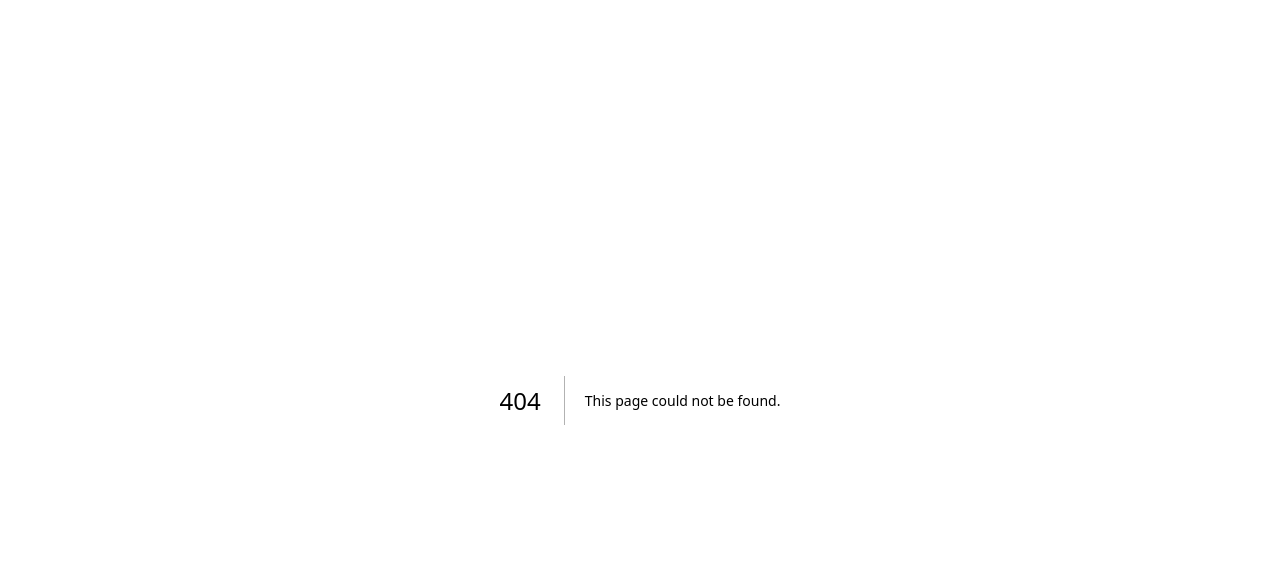
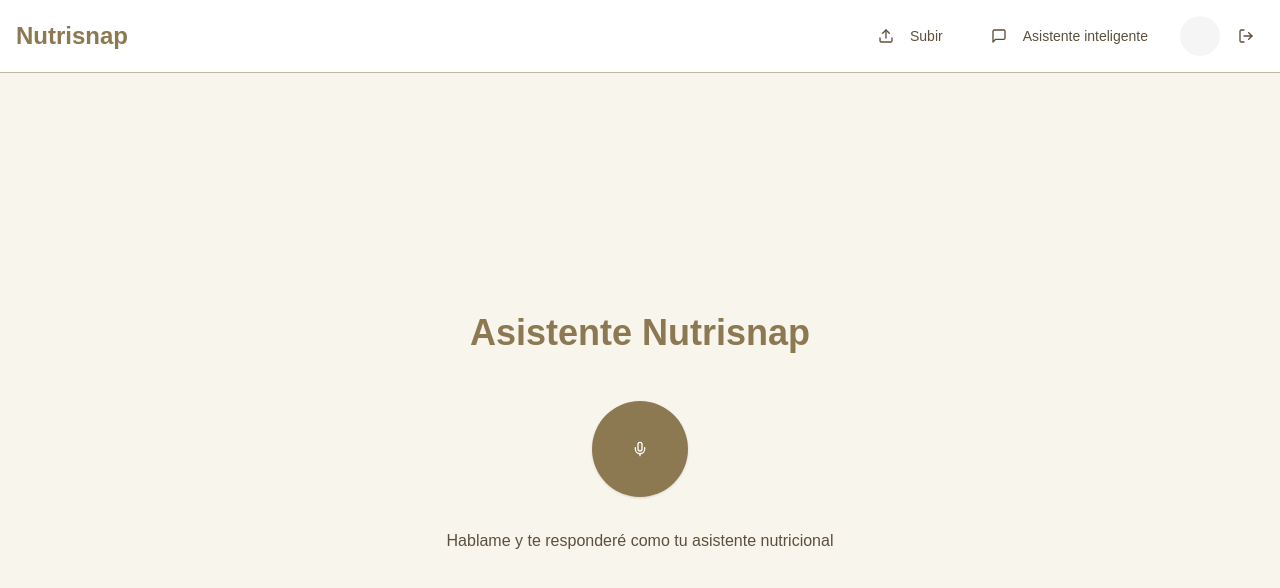
Before and after one commit to Seb0927/Nutrisnap, a Next.js app: page /asistente in a window 1280 px wide. Before the commit this address had no page. Shown: the top 588 px of the page. Built offline with nearby package versions, Linux system fonts and the light colour scheme.

Commit message:
feat: AI  Assistant frontend added

```diff
--- /dev/null
+++ b/app/asistente/page.tsx
@@ -0,0 +1,13 @@
+import { Navbar } from "@/components/Navbar";
+import { Assistant } from "@/components/Assistant";
+
+export default function Home() {
+  return (
+    <div className="min-h-screen flex flex-col">
+      <Navbar />
+      <main className="flex-grow flex items-start justify-center bg-[#f8f5ed]">
+        <Assistant />
+      </main>
+    </div>
+  );
+}
--- /dev/null
+++ b/components/Assistant.tsx
@@ -0,0 +1,38 @@
+'use client'
+
+import { useState } from 'react'
+import { Button } from "@/components/ui/button"
+import { Mic, Square } from 'lucide-react'
+
+export function Assistant() {
+  const [isRecording, setIsRecording] = useState(false)
+
+  const toggleRecording = () => {
+    setIsRecording(!isRecording)
+  }
+
+  return (
+    <div className="container mx-auto px-4 py-8 flex flex-col items-center justify-center min-h-[calc(100vh-80px)]">
+      <h1 className="text-4xl font-bold mb-12 text-center text-[#8c7851]">Asistente Nutrisnap</h1>
+      <Button
+        size="lg"
+        className={`w-24 h-24 rounded-full transition-colors duration-300 ${
+          isRecording ? 'bg-[#5c4f3c]' : 'bg-[#8c7851] hover:bg-[#5c4f3c]'
+        }`}
+        onClick={toggleRecording}
+        aria-label={isRecording ? "Parar grabación" : "Empezar grabación"}
+      >
+        {isRecording ? (
+          <Square className="w-12 h-12 text-white" />
+        ) : (
+          <Mic className="w-24 h-24 text-white" />
+        )}
+      </Button>
+      <p className="mt-8 text-center text-[#5c4f3c] max-w-md">
+        {isRecording
+          ? "Estoy escuchando. Dale click al botón de nuevo para parar la grabación."
+          : "Hablame y te responderé como tu asistente nutricional"}
+      </p>
+    </div>
+  )
+}
```
